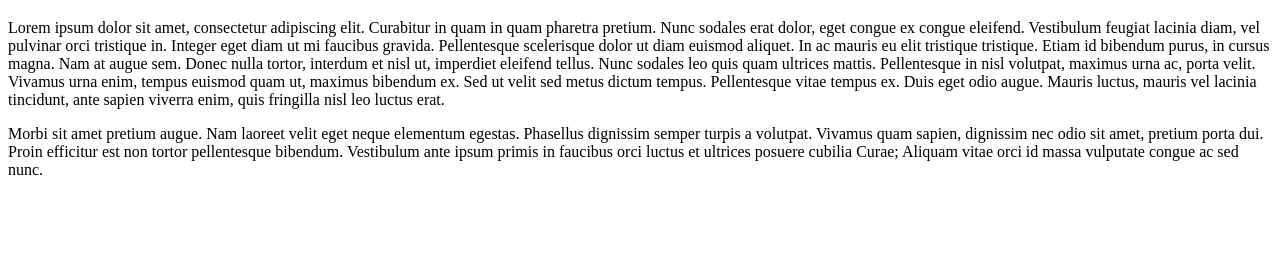
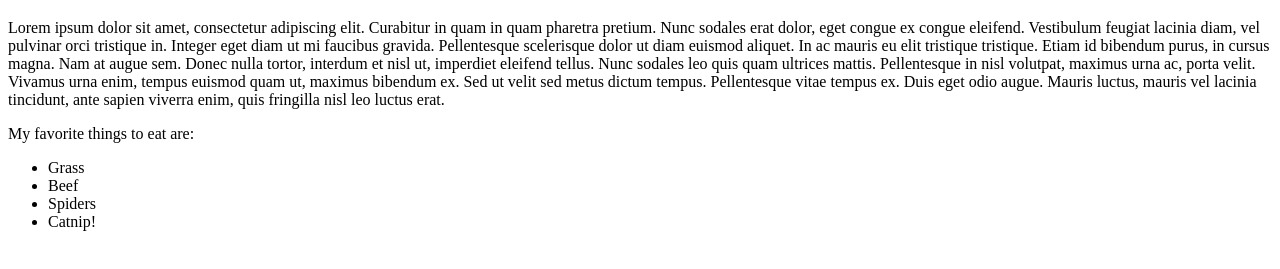
Before and after one commit to ericasummers/my-first-webpage, a plain HTML site: page ace-the-cat.html in a window 1280 px wide. Shown: the part 61-330 px from the top of the page. Drawn offline with Linux system fonts and the light colour scheme.

Commit message:
List of things to eat

```diff
--- a/ace-the-cat.html
+++ b/ace-the-cat.html
@@ -7,7 +7,13 @@
     <h1>Ace The Cat</h1>
     <p>Lorem ipsum dolor sit amet, consectetur adipiscing elit. Curabitur in quam in quam pharetra pretium. Nunc sodales erat dolor, eget congue ex congue eleifend. Vestibulum feugiat lacinia diam, vel pulvinar orci tristique in. Integer eget diam ut mi faucibus gravida. Pellentesque scelerisque dolor ut diam euismod aliquet. In ac mauris eu elit tristique tristique. Etiam id bibendum purus, in cursus magna. Nam at augue sem. Donec nulla tortor, interdum et nisl ut, imperdiet eleifend tellus. Nunc sodales leo quis quam ultrices mattis. Pellentesque in nisl volutpat, maximus urna ac, porta velit. Vivamus urna enim, tempus euismod quam ut, maximus bibendum ex. Sed ut velit sed metus dictum tempus. Pellentesque vitae tempus ex. Duis eget odio augue. Mauris luctus, mauris vel lacinia tincidunt, ante sapien viverra enim, quis fringilla nisl leo luctus erat.</p>
 
-    <p>Morbi sit amet pretium augue. Nam laoreet velit eget neque elementum egestas. Phasellus dignissim semper turpis a volutpat. Vivamus quam sapien, dignissim nec odio sit amet, pretium porta dui. Proin efficitur est non tortor pellentesque bibendum. Vestibulum ante ipsum primis in faucibus orci luctus et ultrices posuere cubilia Curae; Aliquam vitae orci id massa vulputate congue ac sed nunc.</p>
+    <p>My favorite things to eat are:</p>
+    <ul>
+      <li>Grass</li>
+      <li>Beef</li>
+      <li>Spiders</li>
+      <li>Catnip!</li>
+    </ul>
 
 
   </body>
```
